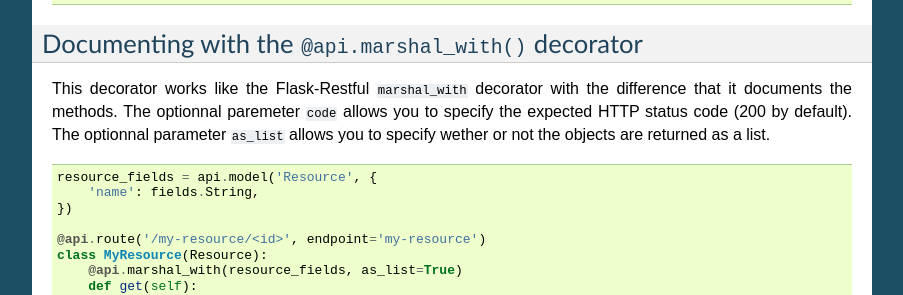
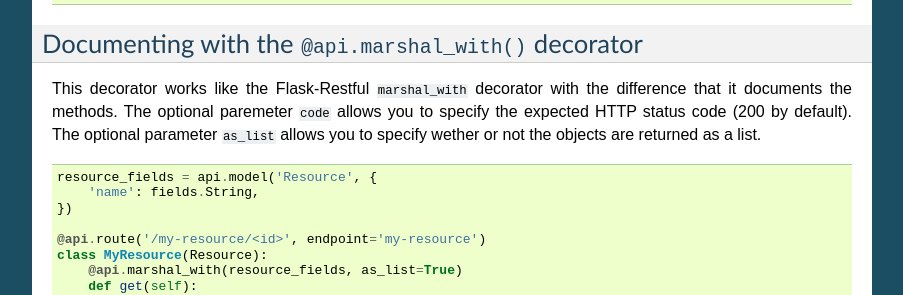
Before and after one commit to noirbizarre/flask-restplus, a Sphinx documentation site: the page built from doc/documenting.rst, in a window 1280 px wide and 900 px high, scrolled down 1699 px. Shown: the part 180-475 px from the top of the window, without its empty margins (198-1101 px from the left). Built offline with Sphinx 7.4.7, drawn with Linux system fonts in a browser that asks for light colours; some of the changed text lies outside the part shown.

Commit message:
Fix typos

```diff
--- a/doc/documenting.rst
+++ b/doc/documenting.rst
@@ -132,8 +132,8 @@ Documenting with the ``@api.marshal_with()`` decorator
 
 This decorator works like the Flask-Restful ``marshal_with`` decorator
 with the difference that it documents the methods.
-The optionnal paremeter ``code`` allows you to specify the expected HTTP status code (200 by default).
-The optionnal parameter ``as_list`` allows you to specify wether or not the objects are returned as a list.
+The optional paremeter ``code`` allows you to specify the expected HTTP status code (200 by default).
+The optional parameter ``as_list`` allows you to specify wether or not the objects are returned as a list.
 
 .. code-block:: python
 
```
Also changed, not shown: other parts of doc/documenting.rst (+1 -1 lines).
